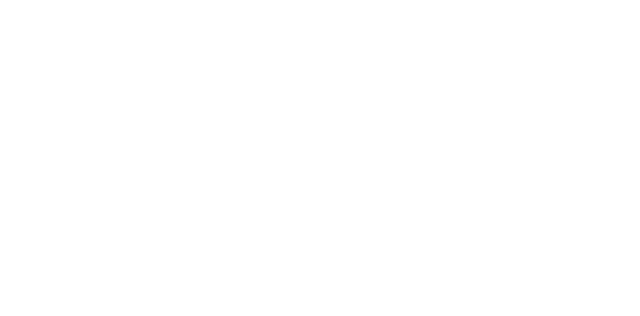
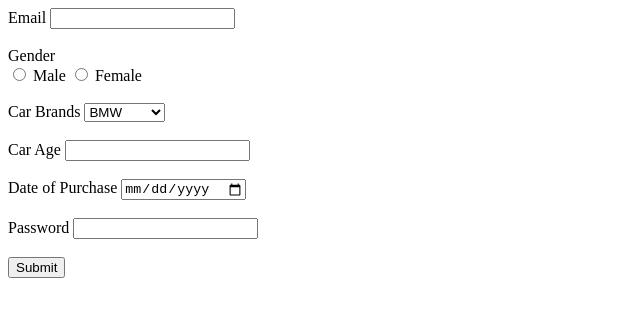
Before and after one commit to acciojob/car-insurance-form-mdsarfarj, a website: page main.html in a window 1280 px wide. Shown: the whole page, without its empty margins (0-640 px from the left). Drawn offline with Linux system fonts and the light colour scheme.

Commit message:
created a submission

```diff
--- a/main.html
+++ b/main.html
@@ -7,6 +7,32 @@
 </head>
 
 <body>
+	<label for="email">Email</label>
+<input type="email" id="email" name="email" required><br><br>
+
+<label>Gender</label><br>
+<input type="radio" id="male" name="gender" value="male" required>
+<label for="male">Male</label>
+<input type="radio" id="female" name="gender" value="female" required>
+<label for="female">Female</label><br><br>
+
+<label for="cars">Car Brands</label>
+<select id="cars" name="cars">
+    <option value="BMW">BMW</option>
+    <option value="Audi">Audi</option>
+    <option value="Mercedez">Mercedez</option>
+</select><br><br>
+
+<label for="carage">Car Age</label>
+<input type="number" id="carage" name="carage" required><br><br>
+
+<label for="dop">Date of Purchase</label>
+<input type="date" id="dop" name="dop" required><br><br>
+
+<label for="password">Password</label>
+<input type="password" id="password" name="password" required><br><br>
+
+<button type="submit">Submit</button>
 	<!-- the entire body must be written by student -->
     <script type="text/javascript" src="./script.js">
 </script>
```
